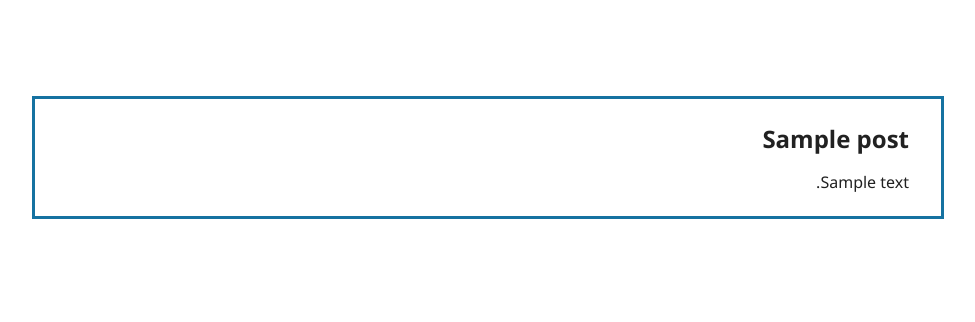
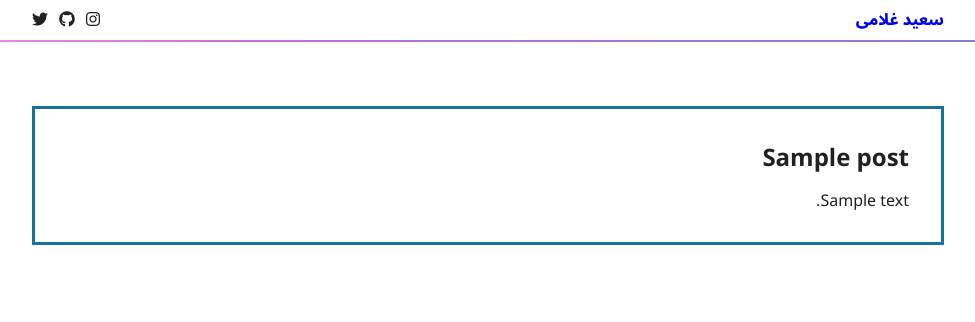
Before and after one commit to ostadsgo/ostadsgo.ir, a Django app: page / in a window 1280 px wide. Shown: the top 322 px of the page, without its empty margins (152-1127 px from the left). Run offline with Django 4.2, Linux system fonts and the light colour scheme; tables that the repository leaves empty hold one stand-in row (values such as "Sample post"); some libraries are stand-ins or nearby versions.

Commit message:
Make navbar with social links

```diff
--- a/blog/urls.py
+++ b/blog/urls.py
@@ -2,6 +2,9 @@ from django.urls import path
 
 from . import views
 
+
+app_name = "blog"
+
 urlpatterns = [
     path("", views.index, name="index"),
 ]
--- a/static/css/style.css
+++ b/static/css/style.css
@@ -12,6 +12,7 @@
   --rg-font: 'Noto Sans Arabic';
   --bg-color: "#F0EBE3";
   --txt-color: #212121;
+  --max-width: 57rem;
 }
 
 body {
@@ -25,19 +26,52 @@ a {
   text-decoration: none;
 }
 
+a:visited {
+  color: var(--txt-color);
+}
+
+hr {
+  background: rgb(245,155,240);
+  background: linear-gradient(90deg, rgba(245,155,240,1) 0%, rgba(195,113,204,1) 32%, rgba(129,124,208,1) 100%);
+  height: 2px;
+  border: none;
+}
+
+.navbar {
+  padding: .2rem 0;
+  display: flex;
+  justify-content: space-between;
+  max-width: var(--max-width);
+  margin: 0 auto;
+}
+
+.navbar > .logo {
+  font-weight: 800;
+}
+
+.social-links {
+  display: flex;
+  gap: .7rem;
+}
+
+.social-link {
+  color: var(--txt-color);
+}
+
 .main {
-  display: flex;
-  flex-direction: column;
-  justify-content: center;
-  margin: 5rem auto;
-  max-width: 57rem;
+  margin: 3rem auto;
+  max-width: var(--max-width);
   padding-top: 1rem;
 }
 
+.cards {
+  display: flex;
+  flex-direction: column;
+  gap: 1.5rem;
+}
 .card {
   list-style-type: none;
-  margin-bottom: 1.5rem;
-  padding: 1rem 2rem;
+  padding: 1.5rem 2rem;
 }
 .card-item {
   color: var(--txt-color);
--- a/templates/base.html
+++ b/templates/base.html
@@ -5,11 +5,17 @@
     <meta charset="UTF-8" />
     <meta http-equiv="X-UA-Compatible" content="IE=edge" />
     <meta name="viewport" content="width=device-width, initial-scale=1.0" />
+    <link rel="stylesheet" href="https://cdnjs.cloudflare.com/ajax/libs/font-awesome/6.1.2/css/all.min.css"
+          integrity="sha512-1sCRPdkRXhBV2PBLUdRb4tMg1w2YPf37qatUFeS7zlBy7jJI8Lf4VHwWfZZfpXtYSLy85pkm9GaYVYMfw5BC1A=="
+          crossorigin="anonymous" referrerpolicy="no-referrer" />
     <link rel="stylesheet" href="{% static 'css/style.css' %}">
     <title>{% block title %}{% endblock title %}</title>
   </head>
   <body>
-    <nav></nav>
+    <header>
+      {% include "includes/navbar.html" %}
+      <hr>
+    </header>
     <main class="main">
       {% block content %}{% endblock content %}
     </main>
--- a/templates/blog/index.html
+++ b/templates/blog/index.html
@@ -3,12 +3,14 @@
 {% block content %}
 <section class="cards">
 {% for post in posts %}
+  {% if post.status %}
     <a href="#">
       <ul class="card">
         <li class="card-item"><h1>{{ post.title }}</h1></li>
         <li class="card-item"><p>{{ post.content }}</p></li>
       </ul>
     </a>
+  {% endif %}
   {% endfor %}
 </section>
 {% endblock content %}
--- /dev/null
+++ b/templates/includes/navbar.html
@@ -0,0 +1,9 @@
+{% load static %}
+<nav class="navbar">
+  <a href="{% url 'blog:index' %}" class="logo">سعید غلامی</a>
+  <div class="social-links">
+    <a class="social-link" href="https://instagram.com/ostadsgo"><i class="fa-brands fa-instagram"></i></a>
+    <a class="social-link" href="https://github.com/ostadsgo"><i class="fa-brands fa-github"></i></a>
+    <a class="social-link" href="https://twitter.com/ostadsgo"><i class="fa-brands fa-twitter"></i></a>
+  </div>
+</nav>
```
Lines whose indentation alone changed are shown as unchanged.
